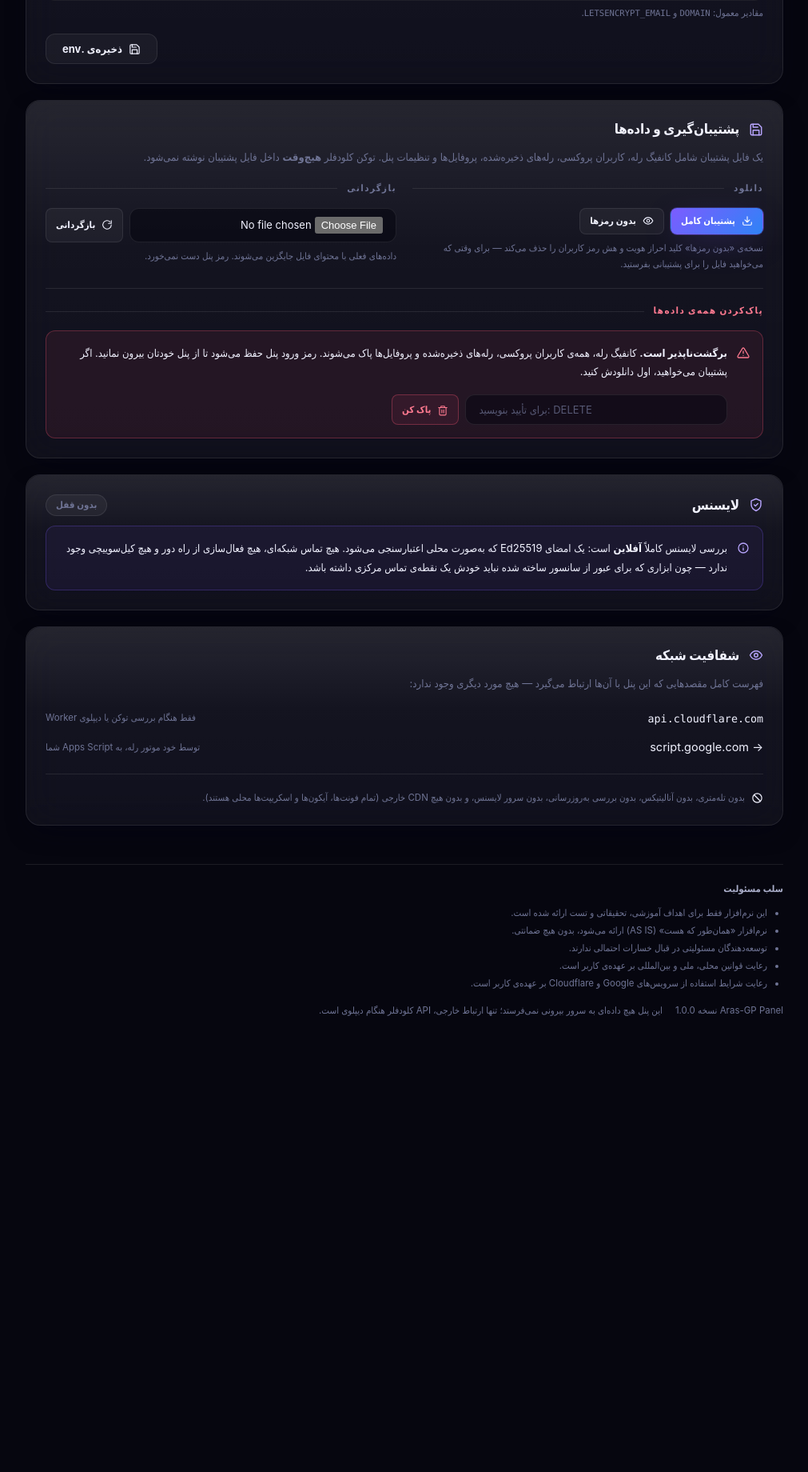
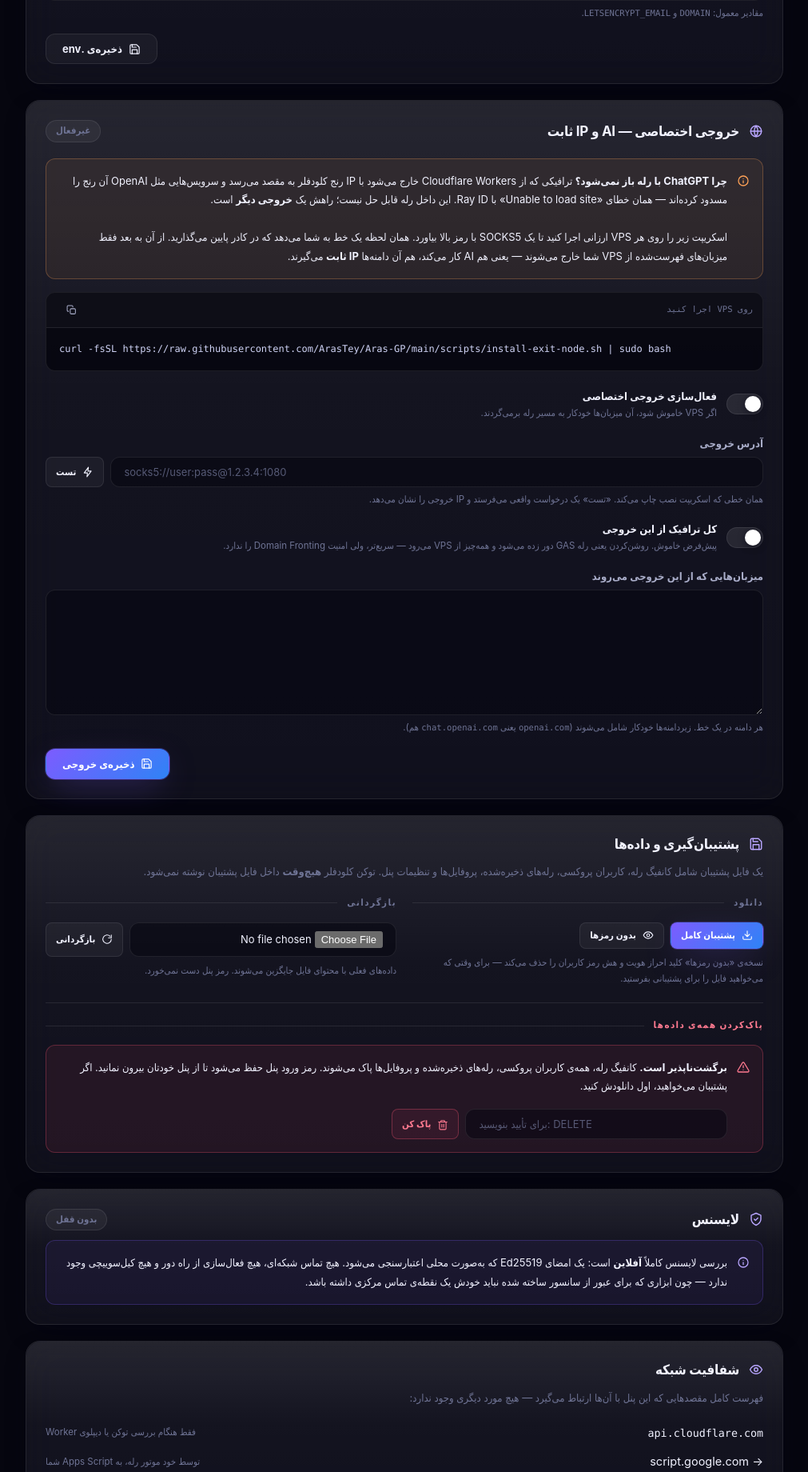
Before and after one commit to ArasTey/Aras-GP, a Flask app: template panel/templates/settings.html in a window 1280 px wide. Shown: the part 1198-3038 px from the top of the page at 80% size, without its empty margins (0-1011 px from the left). Before the commit the page ends 2468 px from the top, so only its background shows below. Run offline with Flask 3, Linux system fonts and the light colour scheme; the template is opened without the code that fills it, so the values that code supplies are empty.

Commit message:
Add dedicated SOCKS5 exit for AI hosts and a stable outbound IP
Traffic leaving via Cloudflare Workers arrives from Cloudflare ranges, which
OpenAI and similar services refuse — the 'Unable to load site' interstitial the
operator hit. That cannot be fixed inside the relay, so this adds a second exit
the operator owns.

  scripts/install-exit-node.sh  runs on any VPS: installs a small authenticated
    SOCKS5 server under systemd, opens the port, and prints one line to paste
    into the panel. No dependencies beyond python3.
  engine/upstream_proxy.py      RFC 1928/1929 client. Destination names are sent
    as names so DNS happens at the VPS, not on the censored network.
  engine/proxy_server.py        hosts matching upstream_proxy.hosts dial through
    the exit; everything else keeps using the relay. If the VPS is unreachable
    the connection falls back to the relay rather than failing.

The exit refuses RFC1918 and loopback destinations by default so a public box
cannot be turned into an internal-network scanner. Credentials never appear in
a log line or a repr.

```diff
--- a/panel/app.py
+++ b/panel/app.py
@@ -33,6 +33,7 @@ from . import (
     security, store, users,
 )
 from .relay_manager import macos_trust_command, manager, refresh_ca_status
+from upstream_proxy import DEFAULT_AI_HOSTS, UpstreamError, UpstreamProxy  # engine/
 
 log = logging.getLogger("panel")
 
@@ -101,6 +102,41 @@ def _safe_next(target: str | None, fallback: str) -> str:
     if target.startswith("//") or target.startswith("/\\"):
         return fallback
     return target
+
+
+def _probe_upstream(proxy) -> dict:
+    """Ask api.ipify.org, through the exit, what IP the world sees.
+
+    Runs in a throwaway event loop so it never touches the relay's loop, and
+    is only ever called from the explicit "test" button.
+    """
+    import asyncio
+
+    async def run():
+        started = time.monotonic()
+        reader, writer = await proxy.connect("api.ipify.org", 80)
+        try:
+            writer.write(b"GET / HTTP/1.1\r\nHost: api.ipify.org\r\n"
+                         b"User-Agent: Aras-GP\r\nConnection: close\r\n\r\n")
+            await writer.drain()
+            raw = await asyncio.wait_for(reader.read(4096), timeout=15)
+        finally:
+            writer.close()
+        elapsed = (time.monotonic() - started) * 1000
+        body = raw.split(b"\r\n\r\n", 1)[-1].decode("utf-8", "replace").strip()
+        return {"ok": True, "ip": body[:64], "ms": round(elapsed, 1)}
+
+    loop = asyncio.new_event_loop()
+    try:
+        return loop.run_until_complete(asyncio.wait_for(run(), timeout=25))
+    except UpstreamError as exc:
+        return {"ok": False, "error": str(exc)}
+    except asyncio.TimeoutError:
+        return {"ok": False, "error": "خروجی در زمان مقرر پاسخ نداد."}
+    except Exception as exc:
+        return {"ok": False, "error": f"اتصال ناموفق بود: {exc}"}
+    finally:
+        loop.close()
 
 
 def _ok(**payload):
@@ -273,6 +309,8 @@ def create_app() -> Flask:
             settings=state["settings"],
             cf=state["cloudflare"],
             forwarder_env=forwarder_env,
+            upstream=(config.get("upstream_proxy") or {}),
+            default_ai_hosts=list(DEFAULT_AI_HOSTS),
             license=licensing.check(),
         )
 
@@ -500,6 +538,68 @@ def create_app() -> Flask:
         if not store.delete_relay((_json_body().get("id") or "").strip()):
             return _fail("رله پیدا نشد.", 404)
         return _ok(relays=store.list_relays(), message="رله حذف شد.")
+
+    # ── upstream exit (AI hosts / static IP) ──────────────────────────
+
+    @app.post("/api/upstream/save")
+    @security.login_required
+    def api_upstream_save():
+        body = _json_body()
+        config = store.load_config()
+        if config is None:
+            return _fail("ابتدا کانفیگ رله را بسازید.")
+
+        url = (body.get("url") or "").strip()
+        enabled = str(body.get("enabled", "")).lower() in ("1", "true", "on")
+        route_all = str(body.get("route_all", "")).lower() in ("1", "true", "on")
+        hosts = configgen.as_list(body.get("hosts"))
+
+        if enabled:
+            if not url:
+                return _fail("آدرس خروجی را وارد کنید.")
+            try:
+                UpstreamProxy(url)
+            except ValueError as exc:
+                return _fail(str(exc))
+
+        config["upstream_proxy"] = {
+            "enabled": enabled,
+            "url": url,
+            "route_all": route_all,
+            "hosts": hosts or list(DEFAULT_AI_HOSTS),
+        }
+        store.save_config(config)
+        message = "ذخیره شد."
+        if manager.running:
+            ok, detail = manager.restart(store.load_config())
+            message += f" رله بازراه‌اندازی {'شد' if ok else 'نشد'} — {detail}"
+        return _ok(message=message,
+                   hosts=config["upstream_proxy"]["hosts"])
+
+    @app.post("/api/upstream/test")
+    @security.login_required
+    @security.rate_limit("upstream_test", limit=10, window=60)
+    def api_upstream_test():
+        """Open one real connection through the exit and report the IP it has.
+
+        A single request, only when the operator presses the button — the
+        panel never probes this endpoint on a timer.
+        """
+        url = (_json_body().get("url") or "").strip()
+        if not url:
+            config = store.load_config() or {}
+            url = (config.get("upstream_proxy") or {}).get("url", "")
+        if not url:
+            return _fail("آدرس خروجی وارد نشده است.")
+        try:
+            proxy = UpstreamProxy(url)
+        except ValueError as exc:
+            return _fail(str(exc))
+
+        result = _probe_upstream(proxy)
+        if result.get("ok"):
+            return _ok(**result)
+        return _fail(result.get("error", "اتصال ناموفق بود."), 502)
 
     # ── backup / restore / reset ──────────────────────────────────────
 
--- a/panel/templates/settings.html
+++ b/panel/templates/settings.html
@@ -118,6 +118,94 @@
     <button class="ar-btn" id="save-env" type="button">
       {{ icon('save', 15) }}<span>ذخیره‌ی .env</span>
     </button>
+  </div>
+</section>
+
+<section class="ar-card ar-reveal" style="margin-top:var(--ar-s5)">
+  <div class="ar-card__head">
+    <h2 class="ar-card__title">{{ icon('globe', 18) }} خروجی اختصاصی — AI و IP ثابت</h2>
+    {% if upstream.enabled %}<span class="ar-pill ar-pill--on">فعال</span>
+    {% else %}<span class="ar-pill ar-pill--off">غیرفعال</span>{% endif %}
+  </div>
+
+  <div class="ar-note ar-note--warn">
+    {{ icon('info', 16) }}
+    <div>
+      <b>چرا ChatGPT با رله باز نمی‌شود؟</b> ترافیکی که از Cloudflare Workers
+      خارج می‌شود با IP رنج کلودفلر به مقصد می‌رسد و سرویس‌هایی مثل OpenAI آن
+      رنج را مسدود کرده‌اند — همان خطای «Unable to load site» با Ray ID.
+      این داخل رله قابل حل نیست؛ راهش یک <b>خروجی دیگر</b> است.
+      <br><br>
+      اسکریپت زیر را روی هر VPS ارزانی اجرا کنید تا یک SOCKS5 با رمز بالا
+      بیاورد. همان لحظه یک خط به شما می‌دهد که در کادر پایین می‌گذارید.
+      از آن به بعد فقط میزبان‌های فهرست‌شده از VPS شما خارج می‌شوند —
+      یعنی هم AI کار می‌کند، هم آن دامنه‌ها <b>IP ثابت</b> می‌گیرند.
+    </div>
+  </div>
+
+  <div class="ar-code" style="margin-top:var(--ar-s4)">
+    <div class="ar-code__bar">
+      <span class="ar-mono">روی VPS اجرا کنید</span>
+      <button class="ar-btn ar-btn--ghost ar-btn--sm" data-copy="#exit-cmd"
+              data-copy-label="دستور نصب" type="button">{{ icon('copy', 13) }}</button>
+    </div>
+    <pre id="exit-cmd">curl -fsSL https://raw.githubusercontent.com/ArasTey/Aras-GP/main/scripts/install-exit-node.sh | sudo bash</pre>
+  </div>
+
+  <div class="ar-stack" style="gap:var(--ar-s4);margin-top:var(--ar-s5)">
+    <label class="ar-switch">
+      <input type="checkbox" id="up-enabled" {% if upstream.enabled %}checked{% endif %}>
+      <span class="ar-switch__track"></span>
+      <span class="ar-switch__text">
+        <b>فعال‌سازی خروجی اختصاصی</b>
+        <span>اگر VPS خاموش شود، آن میزبان‌ها خودکار به مسیر رله برمی‌گردند.</span>
+      </span>
+    </label>
+
+    <div class="ar-field">
+      <label class="ar-label" for="up-url">آدرس خروجی</label>
+      <div class="ar-input-group">
+        <input class="ar-input ar-mono" type="text" id="up-url" dir="ltr"
+               value="{{ upstream.url or '' }}"
+               placeholder="socks5://user:pass@1.2.3.4:1080" autocomplete="off">
+        <button class="ar-btn ar-btn--sm" id="up-test" type="button">
+          {{ icon('zap', 14) }}<span>تست</span>
+        </button>
+      </div>
+      <span class="ar-hint" id="up-test-result">
+        همان خطی که اسکریپت نصب چاپ می‌کند. «تست» یک درخواست واقعی می‌فرستد و
+        IP خروجی را نشان می‌دهد.
+      </span>
+    </div>
+
+    <label class="ar-switch">
+      <input type="checkbox" id="up-all" {% if upstream.route_all %}checked{% endif %}>
+      <span class="ar-switch__track"></span>
+      <span class="ar-switch__text">
+        <b>کل ترافیک از این خروجی</b>
+        <span>
+          پیش‌فرض خاموش. روشن‌کردن یعنی رله GAS دور زده می‌شود و همه‌چیز از
+          VPS می‌رود — سریع‌تر، ولی امنیت Domain Fronting را ندارد.
+        </span>
+      </span>
+    </label>
+
+    <div class="ar-field">
+      <label class="ar-label" for="up-hosts">میزبان‌هایی که از این خروجی می‌روند</label>
+      <textarea class="ar-textarea ar-ltr" id="up-hosts" rows="6" spellcheck="false"
+                >{{ (upstream.hosts or default_ai_hosts)|join('\n') }}</textarea>
+      <span class="ar-hint">
+        هر دامنه در یک خط. زیردامنه‌ها خودکار شامل می‌شوند
+        (<span class="ar-mono ar-ltr">openai.com</span> یعنی
+        <span class="ar-mono ar-ltr">chat.openai.com</span> هم).
+      </span>
+    </div>
+
+    <div class="ar-row ar-row--end">
+      <button class="ar-btn ar-btn--primary" id="up-save" type="button">
+        {{ icon('save', 15) }}<span>ذخیره‌ی خروجی</span>
+      </button>
+    </div>
   </div>
 </section>
 
@@ -259,6 +347,34 @@
     if (node.dataset.epoch) node.textContent = Aras.dateTime(node.dataset.epoch);
   });
 
+  /* upstream exit */
+  Aras.action(document.getElementById("up-test"), function () {
+    var out = document.getElementById("up-test-result");
+    return Aras.post("/api/upstream/test", {
+      url: document.getElementById("up-url").value.trim()
+    }).then(function (data) {
+      if (data.ok) {
+        out.innerHTML = '<span class="ar-pill ar-pill--on">سالم</span> ' +
+          "IP خروجی: <b class='ar-mono ar-ltr'>" + Aras.escape(data.ip) +
+          "</b> — " + data.ms + " میلی‌ثانیه";
+        Aras.toast("خروجی سالم است.", "success");
+      } else {
+        out.innerHTML = '<span class="ar-pill ar-pill--bad">ناموفق</span> ' +
+          Aras.escape(data.error || "");
+        Aras.toast(data.error || "تست ناموفق بود.", "error", 8000);
+      }
+    });
+  });
+
+  Aras.action(document.getElementById("up-save"), function () {
+    return Aras.post("/api/upstream/save", {
+      enabled: document.getElementById("up-enabled").checked ? "1" : "",
+      route_all: document.getElementById("up-all").checked ? "1" : "",
+      url: document.getElementById("up-url").value.trim(),
+      hosts: document.getElementById("up-hosts").value
+    }).then(function (data) { Aras.report(data); });
+  });
+
   /* backup restore */
   var restoreForm = document.getElementById("restore-form");
   restoreForm.addEventListener("submit", function (event) {
```
Also changed, not shown: engine/proxy_server.py (+82 -0 lines), engine/upstream_proxy.py (added, +240 -0 lines), 1 other file.
